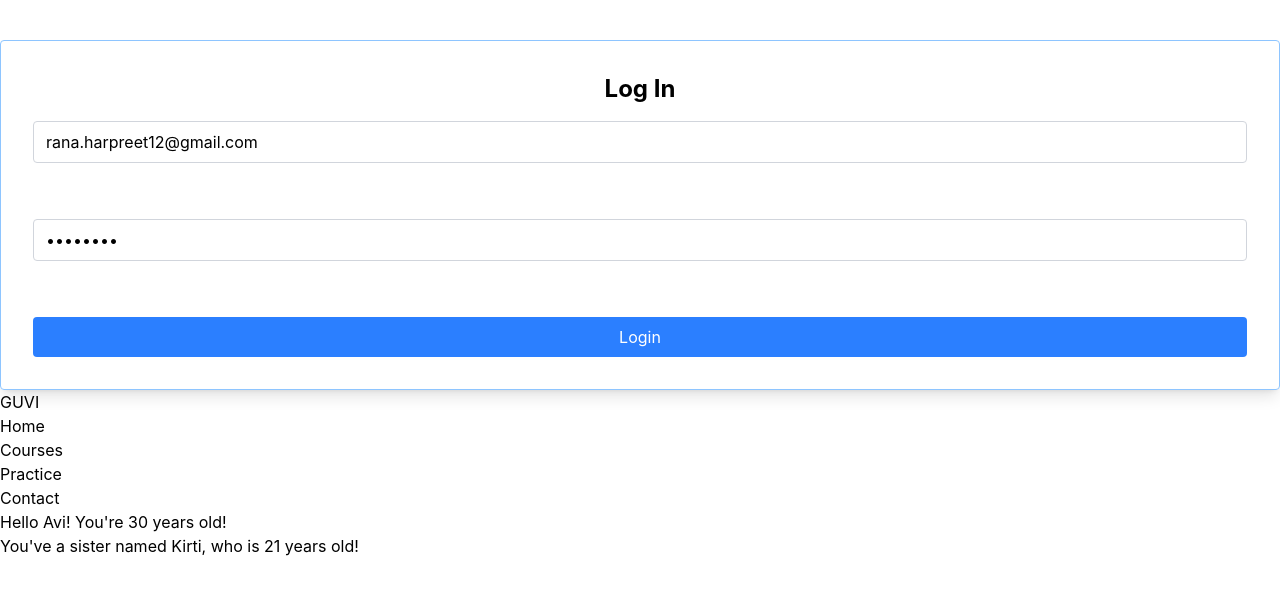
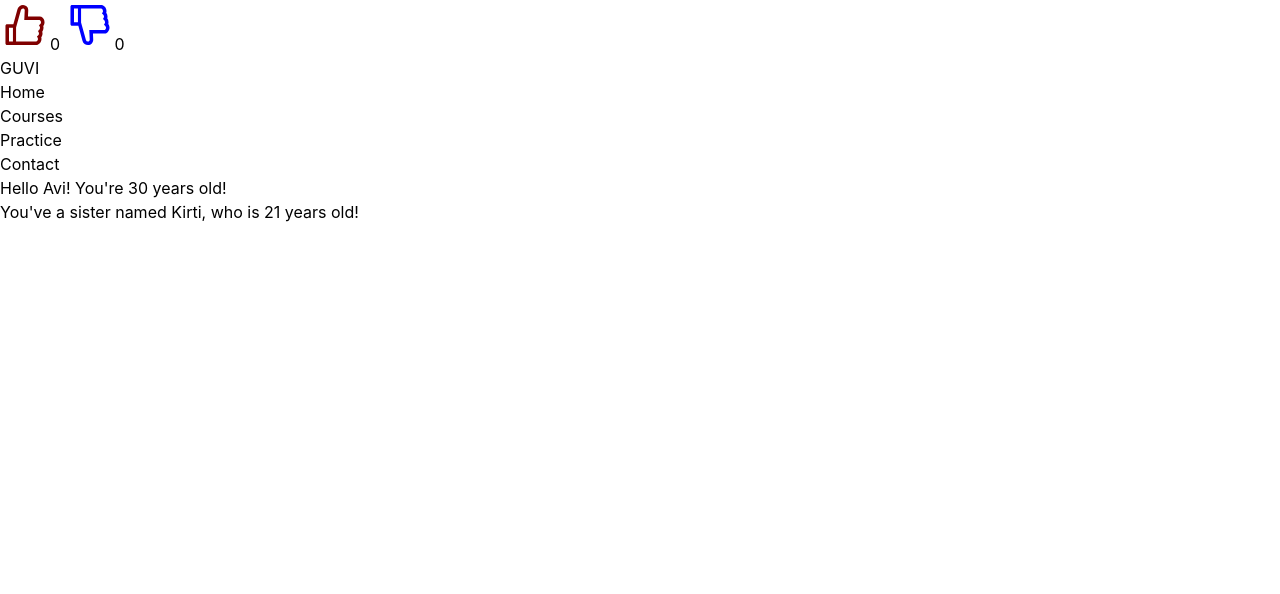
Before and after one commit to avikeshari/js-fswd, a React (Vite) app: page / in a window 1280 px wide. Shown: the top 594 px of the page. Built offline with nearby package versions, Linux system fonts and the light colour scheme.

Commit message:
react-icons integration

```diff
--- a/package.json
+++ b/package.json
@@ -13,6 +13,7 @@
     "@tailwindcss/vite": "^4.3.0",
     "react": "^19.2.5",
     "react-dom": "^19.2.5",
+    "react-icons": "^5.6.0",
     "tailwindcss": "^4.3.0"
   },
   "devDependencies": {
--- a/src/App.jsx
+++ b/src/App.jsx
@@ -1,91 +1,179 @@
 import React from 'react'
-import './App.css'
+import { AiOutlineLike, AiOutlineDislike } from 'react-icons/ai'
+//import {useState} from 'react'
+//import Header from './components/Header.jsx'
+
+/*function App(){
+  return <div>
+    <Header />
+  </div>
+}
+
+const App = () => {
+  const [likes,setLikes] = React.useState(0);
+  const [dislikes,setDislikes] = React.useState(0);
+  const hLike = () => {
+    setLikes(likes + 1); //likes++
+  }
+  const hDislike = () => {
+    setDislikes(dislikes + 1);
+  }
+  return <div>
+    <h1>Likes: {likes}</h1>
+    <button onClick = {hLike}>Like</button>
+    <button onClick = {hDislike}>Dislike</button>
+  </div>
+}*/
+
+/*export class App extends React.Component {
+  constructor(props) {
+    super(props);
+    this.state = {
+      likes: 0
+    }
+  }
+
+  hLike = () => {
+    this.setState({
+      likes: this.state.likes + 1
+    })
+  }
+
+  render() {
+    return <div>
+      <h1>Likes: {this.state.likes}</h1>
+      <button onClick={this.hLike}>Like</button>
+    </div>
+  }
+}*/
 
 /*const App = () => {
+  let likes = 0;
 
-    const [email,setEmail]=React.useState("rana.harpreet12@gmail.com");
-    const [password,setPassword]=React.useState("qazsedcf");
-    const hLogIn = (e) => {
-        e.preventDefault();
-        //console.log(e.target.email.value);
-        console.log(email,password);
-        //console.log(e.target.password.value);
-        console.log("Form submitted successfully!");
-        //reset the form
-        setEmail("");
-        setPassword("");
+  const lHandler = () => {
+    likes++;
+  };
 
-        e.target.email.focus();
+  return <div>
+    <h1>Likes: {likes}</h1>
+    <button onClick={lHandler}>Like</button>
+  </div>
+}*/
+
+export class App extends React.Component {
+
+  /*constructor(props) {
+    super(props);
+    this.state = {
+      likes: 0, dislikes: 0
     }
-    const formStyle = {
-        backgroundColor: "turquoise"
+  }*/
+
+  state = {
+      likes: 0, dislikes: 0
   }
-    return (
-        <div>
-            <form onSubmit={hLogIn}  className="fL">
-                <h1>Log In</h1>
-                <div>
-                    <input name="email" type="email" placeholder="email..." value={email} onChange={(e) => setEmail(e.target.value)} style={{width:"100%"}} required />
-                </div>
+
+  hLike = () => {
+    this.setState({
+      ...this.state,
+      likes: this.state.likes + 1
+    })
+  }
+
+  /*hDis = () => {
+    if(this.state.likes>0){
+      this.setState({
+
+        likes: this.state.likes - 1
+      })
+    }
+    else;
+  }*/
+
+  hDis = () => {
+    this.setState({
+      ...this.state,
+      dislikes: this.state.dislikes + 1
+    })
+  }
+
+  /*render() {
+    return <div>
+      <h1>Likes: {this.state.likes}</h1>
+      <button onClick={this.hLike}>
+        <span className="material-symbols-outlined">
+          thumb_up
+        </span>
+      </button>
       &nbsp;
-                <div>
-                    <input name="password" type="password" placeholder="password..." value={password} onChange={(e) => setPassword(e.target.value)} style={{width:"100%"}} required />
-                </div>
-                &nbsp;
-                <div>
-                    <button type="submit" className="bL">
-                        Login
+      <button onClick={this.hDis}>
+        <span className="material-symbols-outlined">
+          thumb_down
+        </span>
       </button>
     </div>
-            </form>
-        </div>
-    )
   }*/
 
-const App = () => {
-
-    const [email,setEmail]=React.useState("rana.harpreet12@gmail.com");
-    const [password,setPassword]=React.useState("qazsedcf");
-    const hLogIn = (e) => {
-        e.preventDefault();
-        //console.log(e.target.email.value);
-        console.log(email,password);
-        //console.log(e.target.password.value);
-        console.log("Form submitted successfully!");
-        //reset the form
-        setEmail("");
-        setPassword("");
-
-        e.target.email.focus();
-    }
-    /*const formStyle = {
-        backgroundColor: "turquoise"
-    }*/
-    return (
-        <div>
-            <form onSubmit={hLogIn} className="flex flex-col gap-4 w-full mx-auto mt-10 border border-blue-300 rounded p-8 shadow-lg">
-                <h1 className="text-2xl font-bold text-center">Log In</h1>
-                <div className="flex flex-col gap-2">
-                    <input name="email" type="email" placeholder="email..." value={email} onChange={(e) => setEmail(e.target.value)} className="border border-gray-300 rounded px-3 py-2 w-full" required />
-                </div>
+  render() {
+    return <div>
+      <button onClick={this.hLike}>
+        <span className="material-symbols-outlined">
+          <AiOutlineLike style={{fontSize:"50px", color:"maroon"}} />
+        </span>
+        {this.state.likes}
+      </button>
       &nbsp;
-                <div>
-                    <input name="password" type="password" placeholder="password..." value={password} onChange={(e) => setPassword(e.target.value)} className="border border-gray-300 rounded px-3 py-2 w-full" required />
-                </div>
-                &nbsp;
-                <div>
-                    <button type="submit" className="bg-blue-500 text-white rounded px-3 py-2 w-full">
-                        Login
+      <button onClick={this.hDis}>
+        <span className="material-symbols-outlined">
+          <AiOutlineDislike style={{fontSize:"50px", color:"blue"}} />
+        </span>
+        {this.state.dislikes}
       </button>
     </div>
-            </form>
-        </div>
-    )
+  }
 }
 
 /*const App = () => {
+  const [reactions, setReactions] = React.useState({
+    likes: 0,
+    dislikes: 0
+  });
+
+  const [history, setHistory] = React.useState([]);
+
+  const hLike = () => {
+    setReactions ({
+      ...reactions,
+      likes: reactions.likes + 1
+    });
+    setHistory ([...history, 'L']);
+  };
+
+  const hDislike = () => {
+    setReactions ({
+      ...reactions,
+      dislikes: reactions.dislikes + 1
+    });
+    setHistory ([...history, 'D']);
+  };
+
+  console.log(history);
+
   return <div>
-        App
+    <button onClick={hLike}>
+      <span className="material-symbols-outlined">
+        thumb_up
+      </span>
+      {reactions.likes}
+    </button>
+    &nbsp;
+    <button onClick={hDislike}>
+      <span className="material-symbols-outlined">
+        thumb_down
+      </span>
+      {reactions.dislikes}
+    </button>
+    <p>{history}</p>
   </div>
 }*/
 
```
Also changed, not shown: src/..App.jsx (added), src/.App.jsx (deleted), 1 other file (tests, documents, lock files or other folders). Lines whose indentation alone changed are shown as unchanged.
